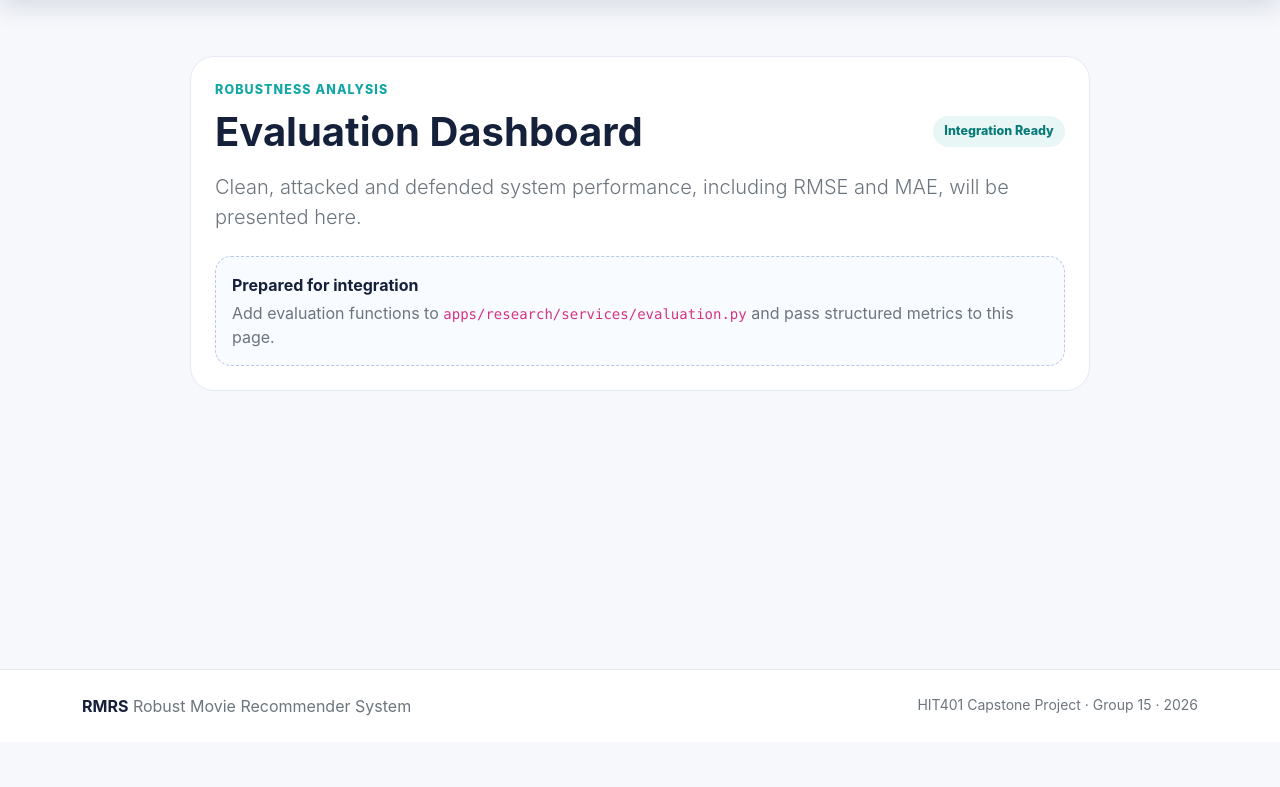
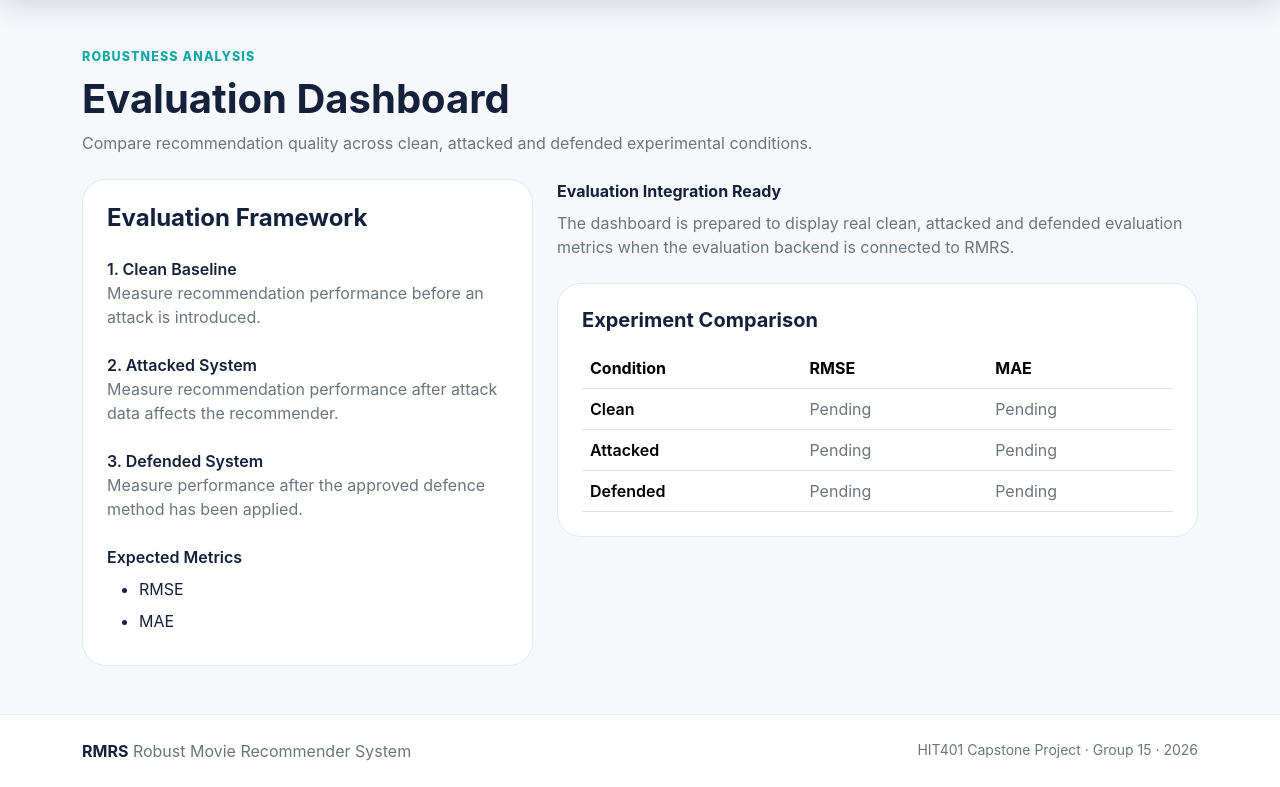
Before and after one commit to azadofficial1911-coder/robust-movie-recommender, a Django app: page /research/evaluation/ in a window 1280 px wide. Shown: the part 58-845 px from the top of the page. Before the commit the page ends 774 px from the top, so only its background shows below. Run offline with Django 5.2, Linux system fonts and the light colour scheme; the visitor is signed in with stand-in values (Sample User, id 1).

Commit message:
Prepare Evaluation integration dashboard

```diff
--- a/apps/research/services/evaluation.py
+++ b/apps/research/services/evaluation.py
@@ -1 +1,34 @@
-"""Future RMSE/MAE and clean-vs-attacked-vs-defended experiment evaluation."""
+"""Evaluation integration boundary for the RMRS research module.
+
+The final evaluation stage will compare recommendation quality across
+clean, attacked and defended conditions using approved metrics such as
+RMSE and MAE.
+
+Metric calculations remain outside the Django presentation layer.
+"""
+
+
+EXPECTED_METRICS = (
+    "RMSE",
+    "MAE",
+)
+
+
+def evaluate_experiment(
+    *,
+    clean_results=None,
+    attacked_results=None,
+    defended_results=None,
+):
+    """
+    Evaluate clean, attacked and defended recommendation results.
+
+    The final backend is expected to return real evaluation metrics for
+    comparison by the Django presentation layer.
+
+    Placeholder metric values must not be generated here.
+    """
+
+    raise NotImplementedError(
+        "The final evaluation backend has not been connected yet."
+    )
--- a/apps/research/views.py
+++ b/apps/research/views.py
@@ -11,7 +11,7 @@ from .services.detection import (
     CANDIDATE_FEATURES,
     validate_threshold,
 )
-
+from .services.evaluation import EXPECTED_METRICS
 
 def staff_required(view_func):
     """Require a genuine authenticated staff/research account."""
@@ -184,8 +184,20 @@ def defence(request):
 
 @staff_required
 def evaluation(request):
+    """
+    Staff-only evaluation dashboard.
+
+    Django prepares the presentation layer for clean, attacked and
+    defended experiment metrics. Metric calculations remain in the
+    evaluation backend.
+    """
+
     return render(
         request,
         "research/evaluation.html",
-        {"page_title": "Evaluation Dashboard", "status_label": "Integration Ready"},
+        {
+            "page_title": "Evaluation Dashboard",
+            "integration_ready": True,
+            "expected_metrics": EXPECTED_METRICS,
+        },
     )
--- a/templates/research/evaluation.html
+++ b/templates/research/evaluation.html
@@ -1,10 +1,196 @@
 {% extends "base.html" %}
-{% block title %}Evaluation · RMRS{% endblock %}
+
+{% block title %}Evaluation Dashboard | RMRS{% endblock %}
+
 {% block content %}
-<section class="page-section"><div class="container"><div class="research-placeholder mx-auto">
-    <div class="eyebrow mb-2">Robustness Analysis</div>
-    <div class="d-flex flex-wrap justify-content-between align-items-center gap-3 mb-3"><h1 class="display-6 fw-bold mb-0">{{ page_title }}</h1><span class="status-chip">{{ status_label }}</span></div>
-    <p class="lead text-secondary mb-4">Clean, attacked and defended system performance, including RMSE and MAE, will be presented here.</p>
-    <div class="integration-box"><strong>Prepared for integration</strong><p class="mb-0 mt-1 text-secondary">Add evaluation functions to <code>apps/research/services/evaluation.py</code> and pass structured metrics to this page.</p></div>
-</div></div></section>
+
+<div class="container py-5">
+
+    <div class="eyebrow mb-2">
+        ROBUSTNESS ANALYSIS
+    </div>
+
+    <h1 class="display-6 fw-bold">
+        Evaluation Dashboard
+    </h1>
+
+    <p class="text-secondary mb-4">
+        Compare recommendation quality across clean, attacked and defended
+        experimental conditions.
+    </p>
+
+
+    <div class="row g-4">
+
+        <!-- Evaluation Design -->
+        <div class="col-lg-5">
+
+            <div class="profile-card">
+
+                <h2 class="h4 fw-bold mb-4">
+                    Evaluation Framework
+                </h2>
+
+
+                <div class="mb-4">
+
+                    <div class="fw-semibold">
+                        1. Clean Baseline
+                    </div>
+
+                    <div class="text-secondary">
+                        Measure recommendation performance before an attack
+                        is introduced.
+                    </div>
+
+                </div>
+
+
+                <div class="mb-4">
+
+                    <div class="fw-semibold">
+                        2. Attacked System
+                    </div>
+
+                    <div class="text-secondary">
+                        Measure recommendation performance after attack data
+                        affects the recommender.
+                    </div>
+
+                </div>
+
+
+                <div class="mb-4">
+
+                    <div class="fw-semibold">
+                        3. Defended System
+                    </div>
+
+                    <div class="text-secondary">
+                        Measure performance after the approved defence method
+                        has been applied.
+                    </div>
+
+                </div>
+
+
+                <div>
+
+                    <div class="fw-semibold mb-2">
+                        Expected Metrics
+                    </div>
+
+                    <ul class="mb-0">
+
+                        {% for metric in expected_metrics %}
+                            <li class="mb-2">
+                                {{ metric }}
+                            </li>
+                        {% endfor %}
+
+                    </ul>
+
+                </div>
+
+            </div>
+
+        </div>
+
+
+        <!-- Results -->
+        <div class="col-lg-7">
+
+            <div class="integration-notice">
+
+                <strong>
+                    Evaluation Integration Ready
+                </strong>
+
+                <p class="mb-0 mt-2 text-secondary">
+                    The dashboard is prepared to display real clean,
+                    attacked and defended evaluation metrics when the
+                    evaluation backend is connected to RMRS.
+                </p>
+
+            </div>
+
+
+            <div class="profile-card mt-4">
+
+                <h2 class="h5 fw-bold mb-3">
+                    Experiment Comparison
+                </h2>
+
+                <div class="table-responsive">
+
+                    <table class="table align-middle mb-0">
+
+                        <thead>
+                            <tr>
+                                <th>Condition</th>
+                                <th>RMSE</th>
+                                <th>MAE</th>
+                            </tr>
+                        </thead>
+
+                        <tbody>
+
+                            <tr>
+                                <td class="fw-semibold">
+                                    Clean
+                                </td>
+
+                                <td class="text-secondary">
+                                    Pending
+                                </td>
+
+                                <td class="text-secondary">
+                                    Pending
+                                </td>
+                            </tr>
+
+
+                            <tr>
+                                <td class="fw-semibold">
+                                    Attacked
+                                </td>
+
+                                <td class="text-secondary">
+                                    Pending
+                                </td>
+
+                                <td class="text-secondary">
+                                    Pending
+                                </td>
+                            </tr>
+
+
+                            <tr>
+                                <td class="fw-semibold">
+                                    Defended
+                                </td>
+
+                                <td class="text-secondary">
+                                    Pending
+                                </td>
+
+                                <td class="text-secondary">
+                                    Pending
+                                </td>
+                            </tr>
+
+                        </tbody>
+
+                    </table>
+
+                </div>
+
+            </div>
+
+        </div>
+
+    </div>
+
+</div>
+
 {% endblock %}
```
